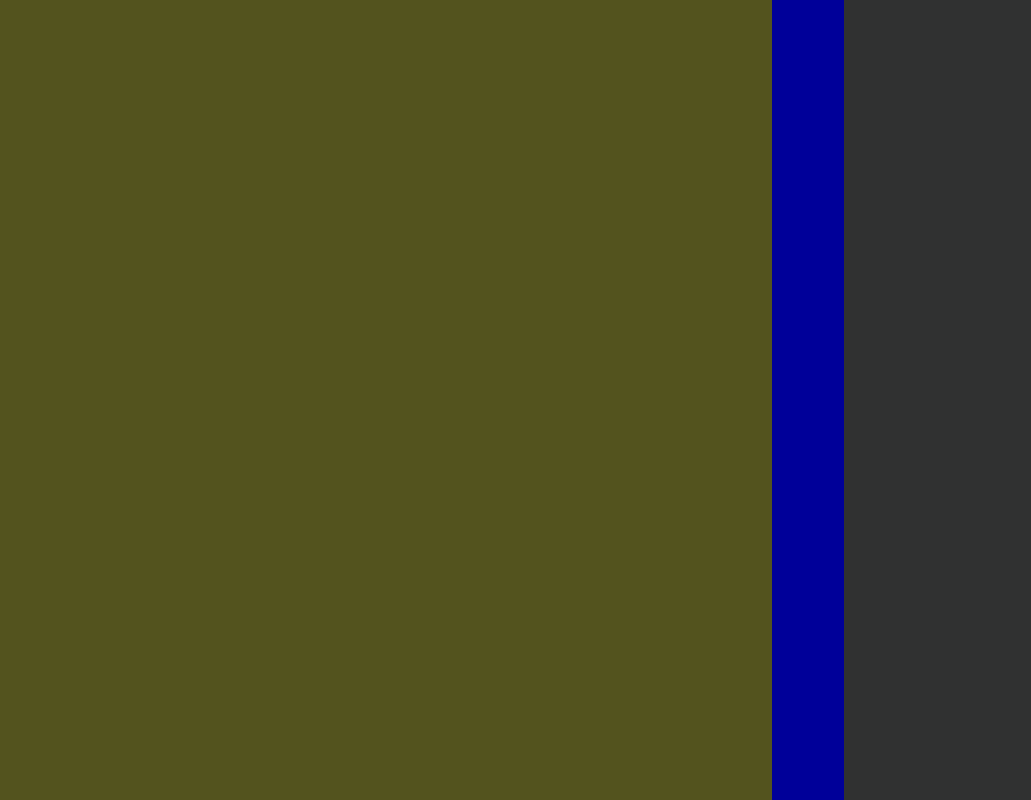
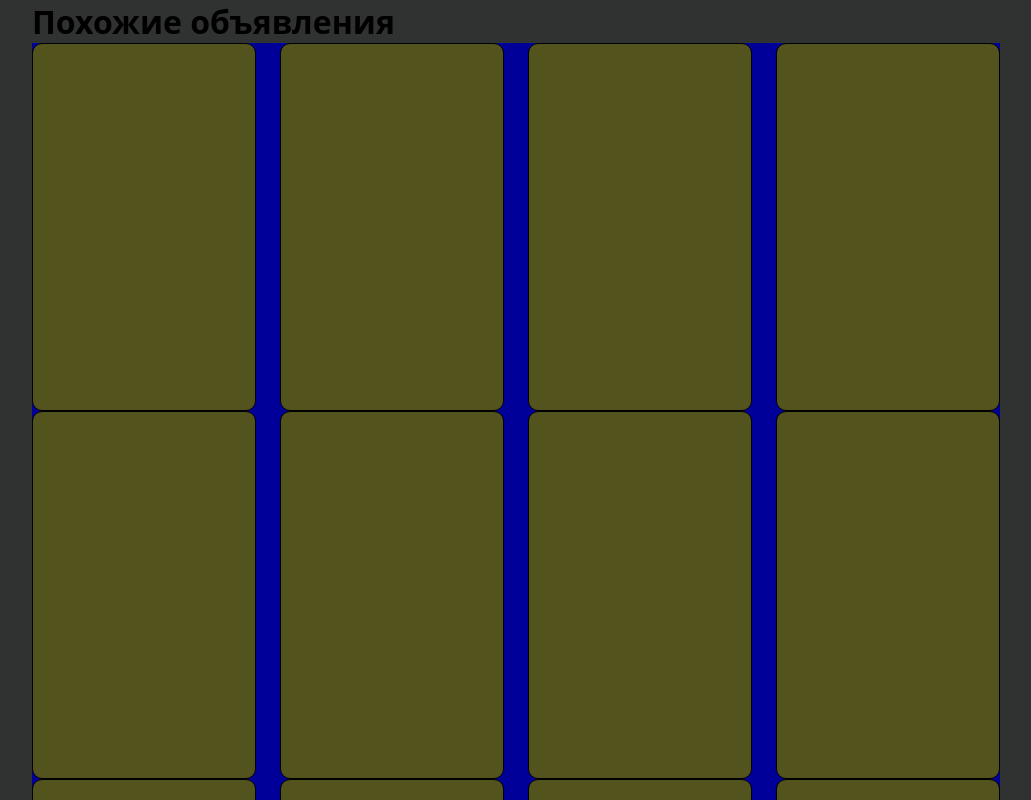
Before and after one commit to Andrew-Sparrow/guru-test-task, a React (Create React App) app: page / in a window 1280 px wide. Shown: the top 800 px of the page, without its empty margins (124-1155 px from the left). Built offline with nearby package versions, Linux system fonts and the light colour scheme.

Commit message:
negative margin was added to wrapper container

```diff
--- a/src/components/app/app.tsx
+++ b/src/components/app/app.tsx
@@ -7,6 +7,8 @@ const StyledApp = styled.div`
   width: 320px;
   padding-left: 10px;
   padding-right: 10px;
+  margin-left: auto;
+  margin-right: auto;
 
   @media(min-width: 321px) {
     width: 968px;
@@ -21,6 +23,7 @@ function App(): JSX.Element {
     <>
       <GlobalStyles />
       <StyledApp>
+        <h1>Похожие объявления</h1>
         <Main />
       </StyledApp>
     </>
--- a/src/components/card/card.tsx
+++ b/src/components/card/card.tsx
@@ -4,9 +4,13 @@ const StyledCard = styled.div`
   width: 300px;
   height: 368px;
   background-color: #53531e;
+  border-radius: 10px;
+  border: 1px solid #000;
+
 
   @media(min-width: 321px) {
     width: 224px;
+    margin-left: 24px;
   }
 `;
 
--- a/src/components/main/main.tsx
+++ b/src/components/main/main.tsx
@@ -2,10 +2,18 @@ import styled from 'styled-components';
 
 import { Card } from '../card/card';
 
+const StyledWrapper = styled.div`
+  display: flex;
+  flex-wrap: wrap;
+
+  @media(min-width: 321px) {
+    margin-left: -24px;
+  }
+`;
+
+
 const StyledMain = styled.div`
   width: 300px;
-  display: flex;
-  flex-wrap: wrap;
   background-color: #000099;
 
   @media(min-width: 321px) {
@@ -13,16 +21,16 @@ const StyledMain = styled.div`
   }
 `;
 
-const list = new Array(16).fill(1);
-const newList = list.map((item, index) => index + 1);
-console.log(newList);
+const list = new Array(16).fill(1).map((item, index) => index + 1);
 
 function Main(): JSX.Element {
   return (
     <StyledMain>
-      {
-        newList.map((card) => <Card key={card} />)
-      }
+      <StyledWrapper>
+        {
+          list.map((card) => <Card key={card} />)
+        }
+      </StyledWrapper>
     </StyledMain>
   );
 }
```
Also changed, not shown: package.json (+19 -0 lines), 1 other file (tests, documents, lock files or other folders).
